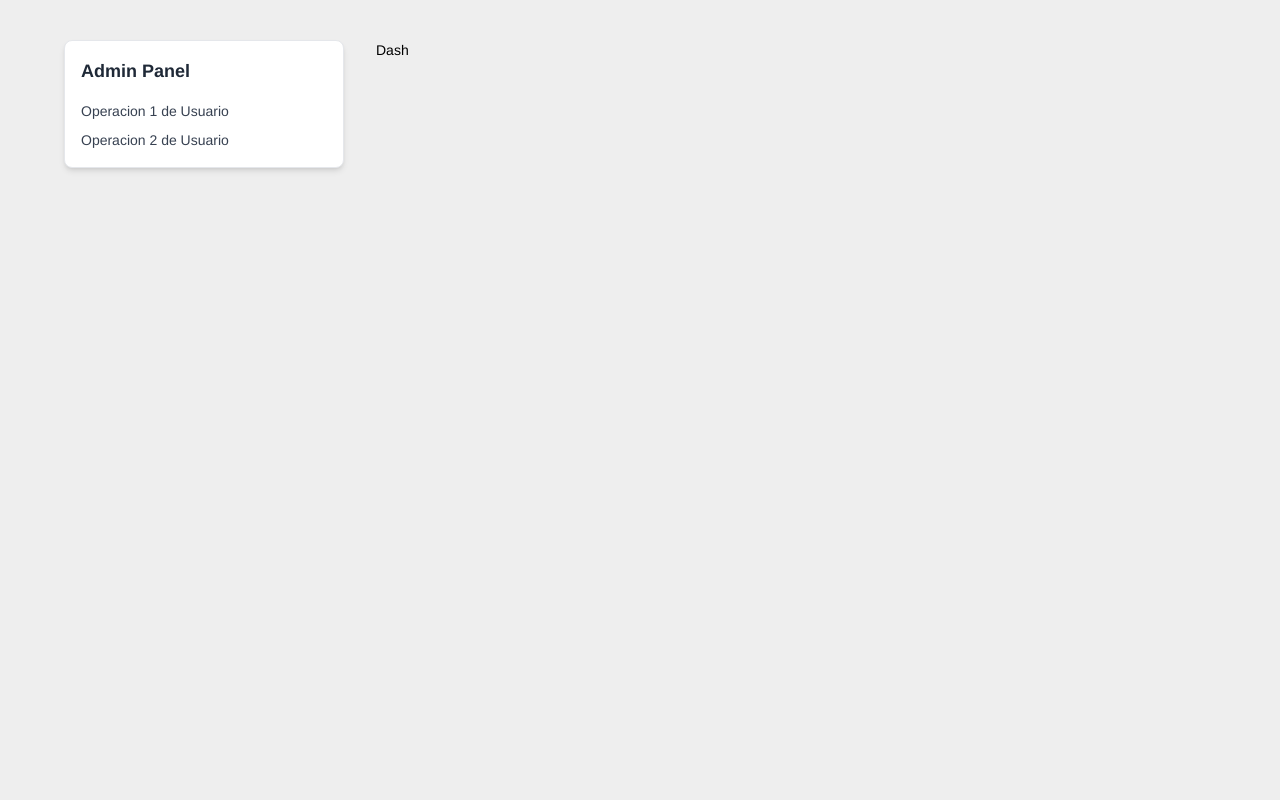
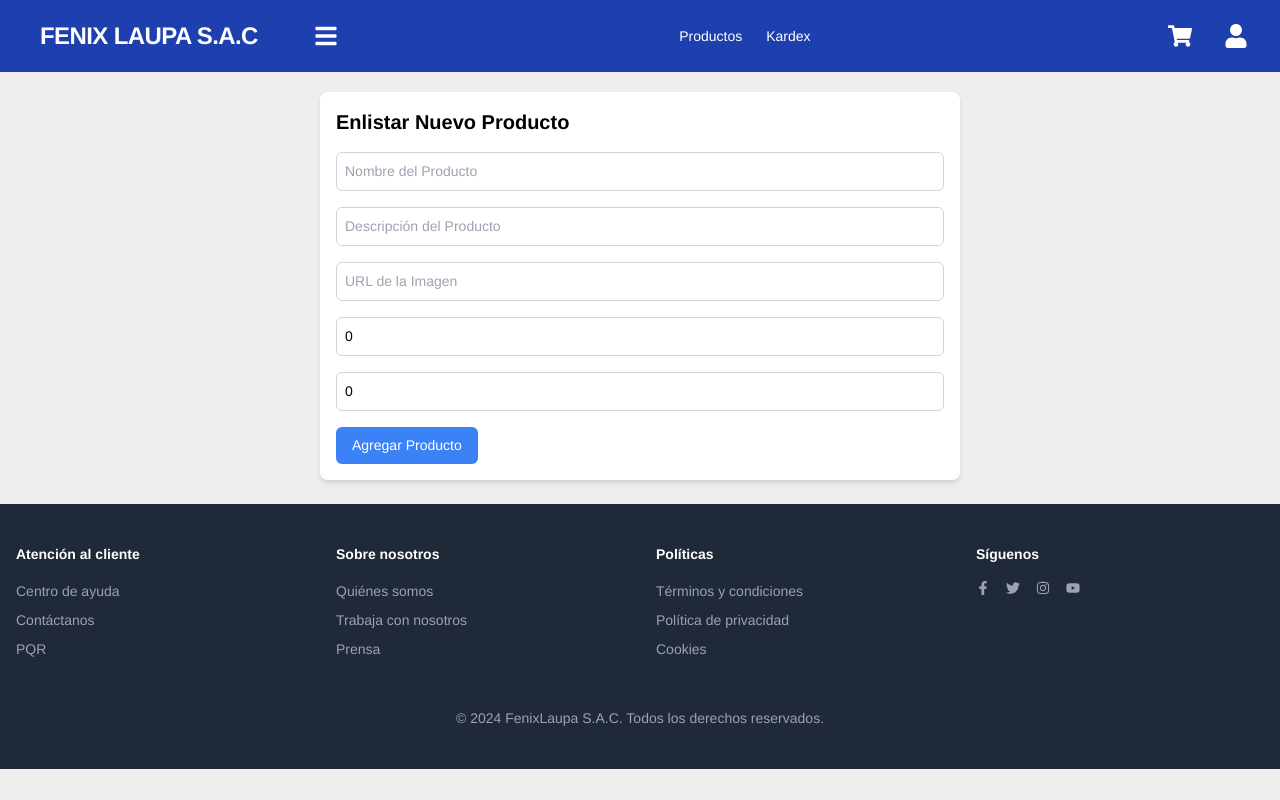
Before and after one commit to danielalmanza77/SWPGAVF-front, a React (Vite) app: page /warehouse in a window 1280 px wide. Built offline with nearby package versions, Linux system fonts and the light colour scheme.

Commit message:
GestionarKardex

```diff
--- a/package.json
+++ b/package.json
@@ -10,11 +10,14 @@
     "preview": "vite preview"
   },
   "dependencies": {
+    "axios": "^1.7.7",
+    "formik": "^2.4.6",
     "react": "^18.3.1",
     "react-dom": "^18.3.1",
     "react-icons": "^5.3.0",
     "react-router-dom": "^6.26.2",
-    "swiper": "^11.1.14"
+    "swiper": "^11.1.14",
+    "yup": "^1.4.0"
   },
   "devDependencies": {
     "@eslint/js": "^9.9.0",
--- a/src/App.jsx
+++ b/src/App.jsx
@@ -4,6 +4,8 @@ import LandingLayout from './layouts/LandingLayout'
 import Products from './pages/landing/products/Products'
 import Home from './pages/landing/home/Home'
 import GestionarKardex from './pages/warehouse/GestionarKardex'
+import FormProduct from './components/FormProduct'
+
 
 function App() {
 
@@ -12,10 +14,12 @@ function App() {
       <BrowserRouter>
         <Routes>
           <Route path='/' element={<LandingLayout />}>
+          <Route path='/pilin' element={<FormProduct />}></Route>
             <Route index element={<Home />} />
             <Route path='products' element={<Products />} />
           </Route>
           <Route path='/warehouse' element={<GestionarKardex />} />
+
         </Routes>
       </BrowserRouter>
     </>
--- /dev/null
+++ b/src/components/FormProduct.jsx
@@ -0,0 +1,89 @@
+import React from "react";
+import { Formik } from "formik";
+import * as Yup from 'yup'
+
+const FormProduct=() => {
+    const initialValues={
+        name:'',
+        descripcion:'',
+        imagen:'',
+        stock:'',
+        price:''
+    }
+    const validationSchema = Yup.object().shape({
+        name: Yup.string().min(4,'nombre muy corto bro')
+        .max(20,'no pongas un nombre muy largo')
+        .required('el campo es obligatorio'),
+
+        descripcion: Yup.string().min(10,'descri muy corto bro')
+        .max(140,'no pongas una descri muy larga')
+        .required('el campo es obligatorio'),
+
+        imagen: Yup.string()
+        .required('el campo es obligatorio'),
+
+        stock: Yup.string()
+        .required('el campo es obligatorio'),
+
+        price: Yup.string()
+        .required('el campo es obligatorio')
+
+
+    })
+    return(
+ <Formik
+ initialValues={initialValues}
+ validationSchema={validationSchema}
+ onSubmit={(values)=>{
+    console.log(values);
+
+            }}> {
+                ({ values, isSubmitting, errors, touched }) => (
+                    <Form>
+                <label htmlFor='name'>Nombre del producto</label>
+                <Field id='name' type='text' placeholder='Prueba de nombre' name='name'></Field>
+                {errors.name && touched.name &&(
+                    <ErrorMessage name='name' component='div'></ErrorMessage>
+
+                )
+                }
+
+                        <label htmlFor='name'>Descripcion del producto</label>
+                        <Field id='descripcion' type='text' placeholder='Una descri' name='descripcion'></Field>
+                        {errors.name && touched.name && (
+                            <ErrorMessage name='descripcion' component='div'></ErrorMessage>
+
+                        )
+                        }
+                        <label htmlFor='imagen'>Imagen del producto</label>
+                        <Field id='imagen' type='text' placeholder='Imagen de ' name='imagen'></Field>
+                        {errors.name && touched.name && (
+                            <ErrorMessage name='imagen' component='div'></ErrorMessage>
+
+                        )
+                        }
+                        <label htmlFor='stock'>stock del producto</label>
+                <Field id='stock' type='text' placeholder='stock de producto' name='stock'></Field>
+                {errors.name && touched.name &&(
+                    <ErrorMessage name='stock' component='div'></ErrorMessage>
+
+                )
+                }<label htmlFor='price'>precio del producto</label>
+                <Field id='price' type='text' placeholder='precio de nombre' name='price'></Field>
+                {errors.name && touched.name &&(
+                    <ErrorMessage name='price' component='div'></ErrorMessage>
+
+                )
+                }
+                <button type='submit'>Cargar Nuevo Producto</button>
+                {
+                    isSubmitting ? (<p>Enviando nuevo producto</p>):null
+                }
+                    </Form>
+                )
+            }
+
+ </Formik>
+    )
+}
+export default FormProduct
--- a/src/components/NavBar.jsx
+++ b/src/components/NavBar.jsx
@@ -62,6 +62,9 @@ const Navbar = () => {
             <Link to={"/products"} className='me-6'>
               Productos
             </Link>
+            <Link to={"/warehouse"} className='me-6'>
+              Kardex
+            </Link>
           </div>
           <div className="flex items-center space-x-8 pr-4">
             <button className="focus:outline-none">
--- a/src/pages/warehouse/GestionarKardex.jsx
+++ b/src/pages/warehouse/GestionarKardex.jsx
@@ -1,19 +1,194 @@
-import React from 'react'
-import OptionsSideBar from '../../components/OptionsSideBar'
+import React, { useState } from "react";
+import Navbar from "../../components/Navbar";
+import Footer from "../../components/Footer";
+
 
 const GestionarKardex = () => {
-    return (
-        <>
-            <div className='w-[90%] mx-auto py-10 flex gap-x-8'>
-                <div className='w-[25%]'>
-                    <OptionsSideBar />
-                </div>
-                <div className='w-[75%]'>
-                    Dash
-                </div>
+  const [productos, setProductos] = useState([]);
+  const [nuevoProducto, setNuevoProducto] = useState({
+    nombre: "",
+    descripcion: "",
+    imagen: "",
+    stock: 0,
+    precio: 0,
+  });
+  const [indiceEdicion, setIndiceEdicion] = useState(null);
+
+  const manejarCambio = (e) => {
+    const { name, value } = e.target;
+    setNuevoProducto({ ...nuevoProducto, [name]: value });
+  };
+
+  const agregarProducto = () => {
+    setProductos([...productos, nuevoProducto]);
+    setNuevoProducto({ nombre: "", descripcion: "", imagen: "", stock: 0, precio: 0 });
+  };
+
+  const eliminarProducto = (indice) => {
+    const productosActualizados = productos.filter((_, i) => i !== indice);
+    setProductos(productosActualizados);
+  };
+
+  const editarProducto = (indice) => {
+    setIndiceEdicion(indice);
+    setNuevoProducto(productos[indice]);
+  };
+
+  const actualizarProducto = () => {
+    const productosActualizados = productos.map((producto, indice) =>
+      indice === indiceEdicion ? nuevoProducto : producto
+    );
+    setProductos(productosActualizados);
+    setNuevoProducto({ nombre: "", descripcion: "", imagen: "", stock: 0, precio: 0 });
+    setIndiceEdicion(null);
+  };
+
+  const entradaStock = (indice, cantidad) => {
+    const productosActualizados = productos.map((producto, i) =>
+      i === indice
+        ? { ...producto, stock: producto.stock + cantidad }
+        : producto
+    );
+    setProductos(productosActualizados);
+  };
+
+  const salidaStock = (indice, cantidad) => {
+    const productosActualizados = productos.map((producto, i) =>
+      i === indice
+        ? { ...producto, stock: Math.max(producto.stock - cantidad, 0) }
+        : producto
+    );
+    setProductos(productosActualizados);
+  };
+
+  return (
+    <div className=" ">
+      <>
+        <div className='mb-5'>
+          <Navbar />
+        </div>
+      </>
+
+      <div className="mx-4 sm:mx-6 md:mx-12 lg:mx-20 xl:mx-80 mb-6 bg-white p-4 rounded-lg shadow-md flex-grow">
+        <h2 className="text-xl font-semibold mb-4">
+          {indiceEdicion !== null ? "Editar Producto Existente" : "Enlistar Nuevo Producto"}
+        </h2>
+        <div className="space-y-4">
+          <input
+            type="text"
+            name="nombre"
+            value={nuevoProducto.nombre}
+            onChange={manejarCambio}
+            placeholder="Nombre del Producto"
+            className="w-full p-2 border border-gray-300 rounded-md"
+          />
+          <input
+            type="text"
+            name="descripcion"
+            value={nuevoProducto.descripcion}
+            onChange={manejarCambio}
+            placeholder="Descripción del Producto"
+            className="w-full p-2 border border-gray-300 rounded-md"
+          />
+          <input
+            type="text"
+            name="imagen"
+            value={nuevoProducto.imagen}
+            onChange={manejarCambio}
+            placeholder="URL de la Imagen"
+            className="w-full p-2 border border-gray-300 rounded-md"
+          />
+          <input
+            type="number"
+            name="stock"
+            value={nuevoProducto.stock}
+            onChange={manejarCambio}
+            placeholder="Stock"
+            className="w-full p-2 border border-gray-300 rounded-md"
+          />
+          <input
+            type="number"
+            name="precio"
+            value={nuevoProducto.precio}
+            onChange={manejarCambio}
+            placeholder="Precio"
+            className="w-full p-2 border border-gray-300 rounded-md"
+          />
+        </div>
+        <div className="mt-4">
+          {indiceEdicion !== null ? (
+            <button
+              onClick={actualizarProducto}
+              className="bg-blue-500 text-white px-4 py-2 rounded-md"
+            >
+              Actualizar Producto
+            </button>
+          ) : (
+            <button
+              onClick={agregarProducto}
+              className="bg-blue-500 text-white px-4 py-2 rounded-md"
+            >
+              Agregar Producto
+            </button>
+          )}
+        </div>
+      </div>
+
+      <div className="ml-6 mr-6 space-y-4">
+        {productos.map((producto, indice) => (
+          <div
+            key={indice}
+            className="flex items-center justify-between p-4 bg-white rounded-lg shadow-md"
+          >
+            <div className="flex items-center space-x-4">
+              <img
+                src={producto.imagen}
+                alt={producto.nombre}
+                className="w-20 h-20 object-cover rounded-md"
+              />
+              <div>
+                <h3 className="text-lg font-semibold">{producto.nombre}</h3>
+                <p>{producto.descripcion}</p>
+                <p>Stock: {producto.stock}</p>
+                <p>Precio: ${producto.precio}</p>
+              </div>
             </div>
-        </>
-    )
-}
+            <div className="space-x-2">
+              <button
+                onClick={() => entradaStock(indice, 1)}
+                className="bg-blue-500 text-white px-4 py-2 rounded-md"
+              >
+                Entrada Stock (+1)
+              </button>
+              <button
+                onClick={() => salidaStock(indice, 1)}
+                className="bg-gray-500 text-white px-4 py-2 rounded-md"
+              >
+                Salida Stock (-1)
+              </button>
+              <button
+                onClick={() => editarProducto(indice)}
+                className="bg-blue-500 text-white px-4 py-2 rounded-md"
+              >
+                Editar
+              </button>
+              <button
+                onClick={() => eliminarProducto(indice)}
+                className="bg-gray-500 text-white px-4 py-2 rounded-md"
+              >
+                Eliminar
+              </button>
+            </div>
+          </div>
+        ))}
+      </div>
+      <>
+        <div className='mt-5'>
+          <Footer />
+        </div>
+      </>
+    </div>
+  );
+};
 
-export default GestionarKardex
+export default GestionarKardex;
```
Also changed, not shown: 1 other file (tests, documents, lock files or other folders).
